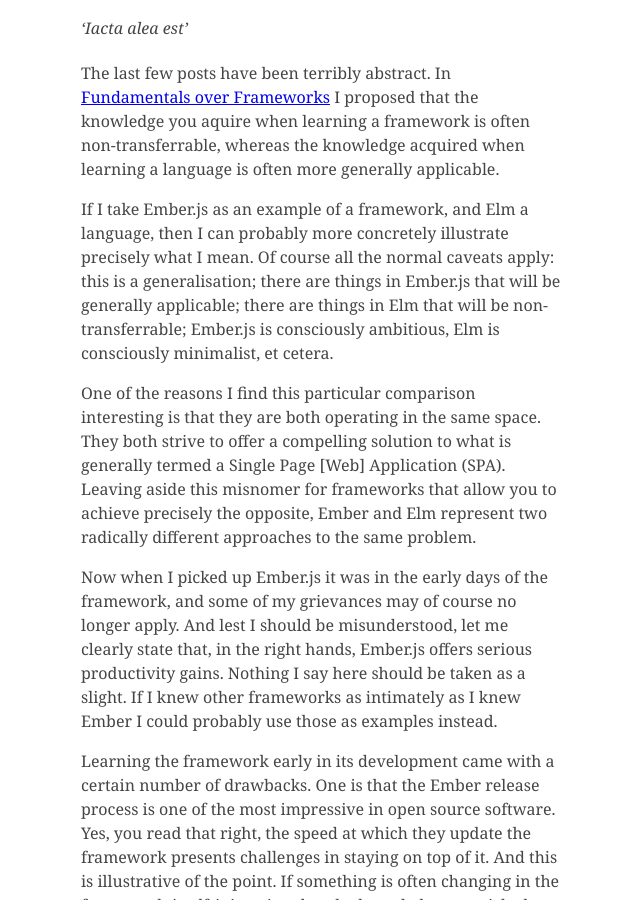
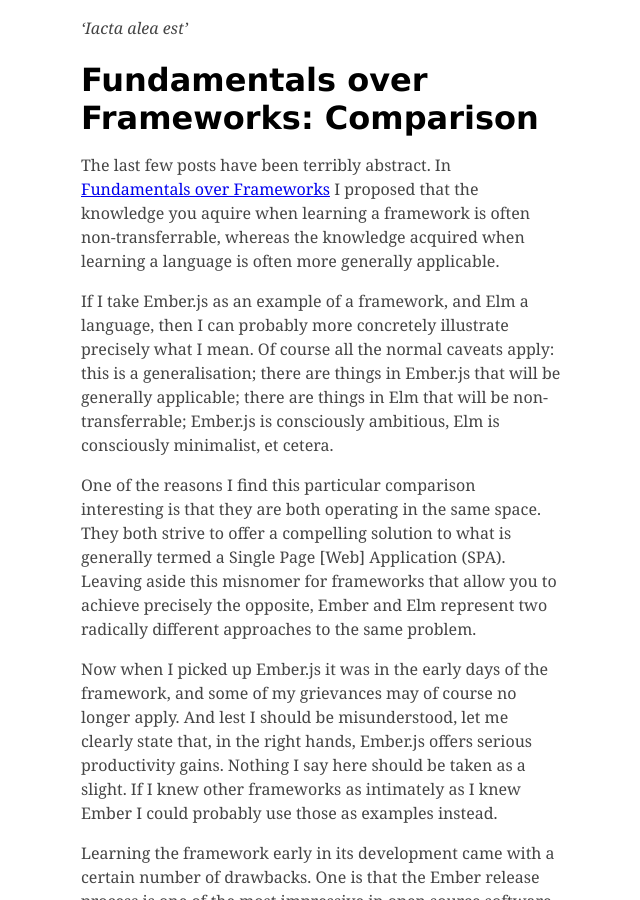
Before and after one commit to pootsbook/crossingtherubicon, a Jekyll site: the page built from _posts/2021-01-06-fundamentals-over-frameworks-comparison.md, in a window 1280 px wide and 900 px high. Shown: the whole window, without its empty margins (319-959 px from the left). Built offline with Jekyll 4.4.1, drawn with Linux system fonts in a browser that asks for light colours; our own code applies the rules of GitHub Pages for plain Markdown files; comment, search, counter and statistics services are not loaded.

Commit message:
Fix YAML parsing ambiguity

```diff
--- a/_posts/2021-01-06-fundamentals-over-frameworks-comparison.md
+++ b/_posts/2021-01-06-fundamentals-over-frameworks-comparison.md
@@ -1,6 +1,6 @@
 ---
 layout: post
-title: Fundamentals over Frameworks: Comparison
+title: "Fundamentals over Frameworks: Comparison"
 ---
 
 The last few posts have been terribly abstract. In [Fundamentals over Frameworks][fof] I proposed that the knowledge you aquire when learning a framework is often non-transferrable, whereas the knowledge acquired when learning a language is often more generally applicable.
```
